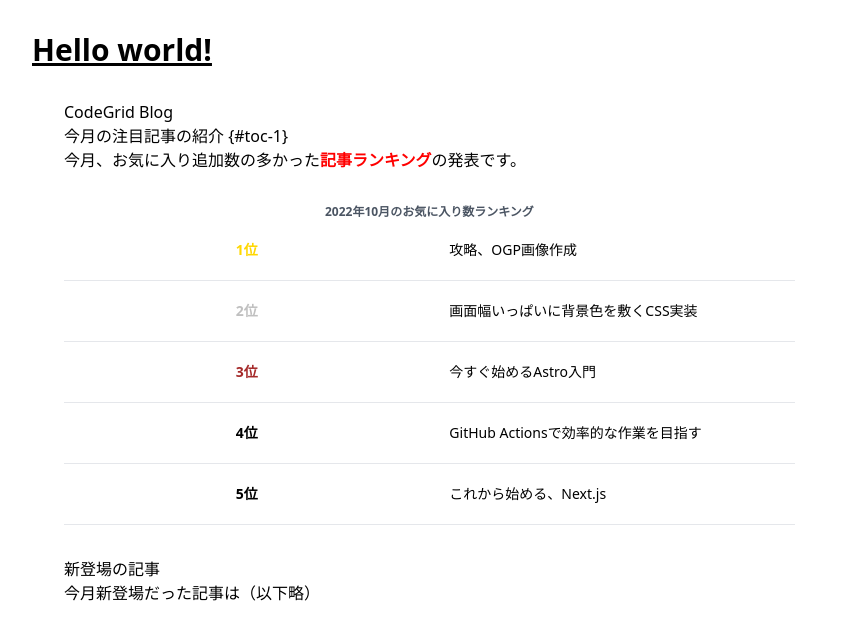
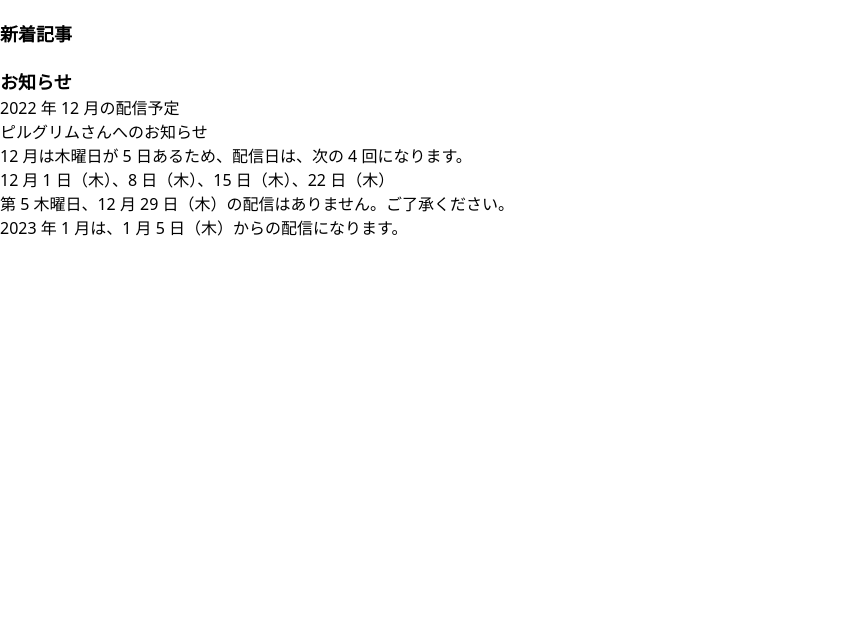
Before and after one commit to siakas/nextjs-mdx-sample, a Next.js app: page / in a window 1280 px wide. Shown: the top 640 px of the page, without its empty margins (0-858 px from the left). Built offline with nearby package versions, Linux system fonts and the light colour scheme.

Commit message:
tsx に mdx ファイルを埋め込み

```diff
--- /dev/null
+++ b/src/contents/news.mdx
@@ -0,0 +1,11 @@
+### 2022 年 12 月の配信予定
+
+{props.userName && `${props.userName}さんへのお知らせ`}
+
+12 月は木曜日が 5 日あるため、配信日は、次の 4 回になります。
+
+12 月 1 日（木）、8 日（木）、15 日（木）、22 日（木）
+
+第 5 木曜日、12 月 29 日（木）の配信はありません。ご了承ください。
+
+2023 年 1 月は、1 月 5 日（木）からの配信になります。
--- a/src/pages/index.tsx
+++ b/src/pages/index.tsx
@@ -1,18 +1,23 @@
 import type { NextPage } from 'next'
-import OctoberRanking from '@/pages/october.mdx'
+import Head from 'next/head'
+import News from '@/contents/news.mdx'
 
 const Home: NextPage = () => {
+  const userName = 'ピルグリム'
+
   return (
     <>
-      <div className="m-4 p-4">
-        <h1 className="text-3xl font-bold underline">Hello world!</h1>
-        <OctoberRanking
-          components={{
-            h2: 'h4',
-            strong: (props) => <strong style={{ color: 'red' }} {...props} />,
-          }}
-        />
-      </div>
+      <Head>
+        <title>MDX demo blog</title>
+        <meta name="description" content="Generated by create next app" />
+        <meta name="viewport" content="width=device-width, initial-scale=1" />
+        <link rel="icon" href="/favicon.ico" />
+      </Head>
+      <main>
+        <h2 className="text-lg font-bold mt-5">新着記事</h2>
+        <h2 className="text-lg font-bold mt-5">お知らせ</h2>
+        <News userName={userName} />
+      </main>
     </>
   )
 }
```
